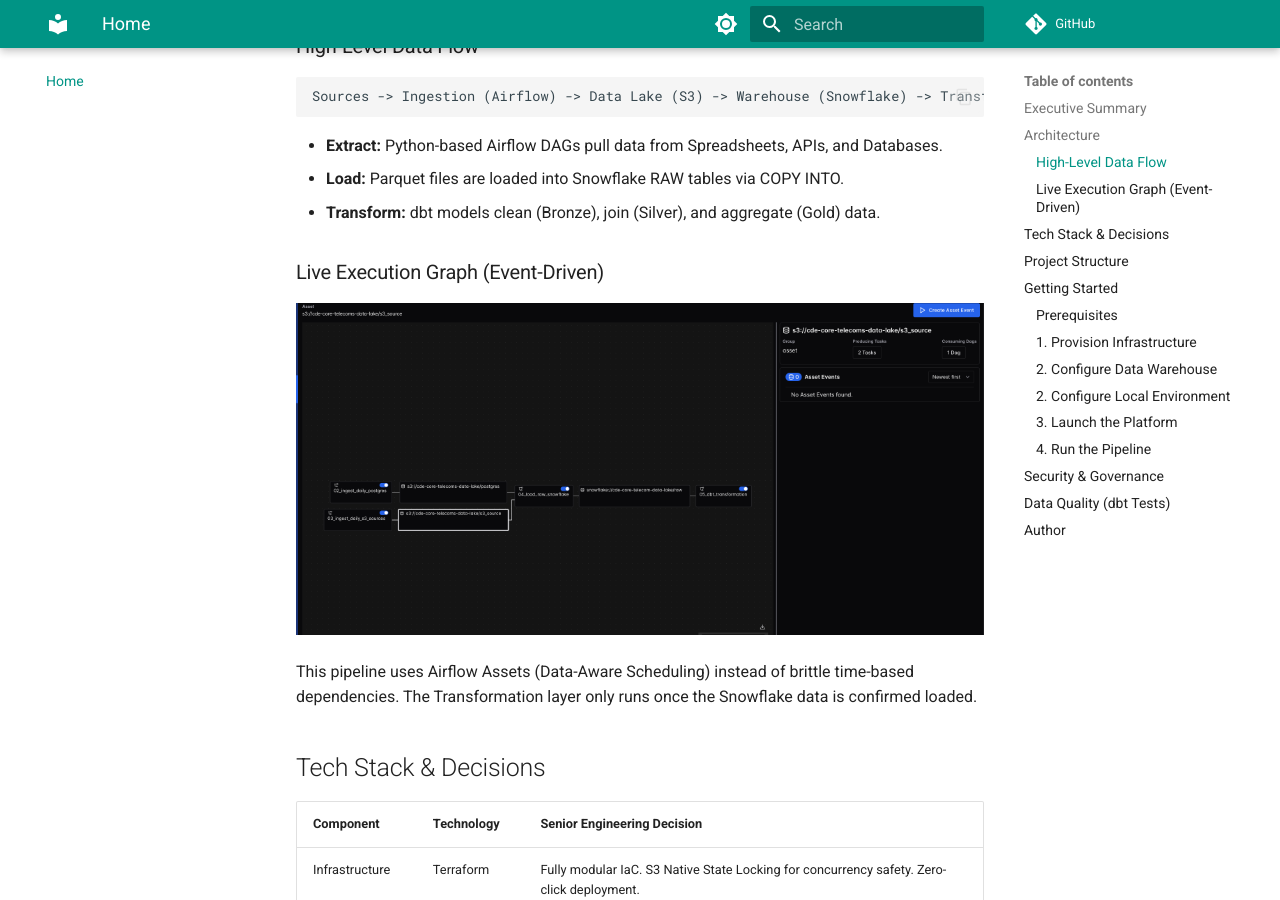
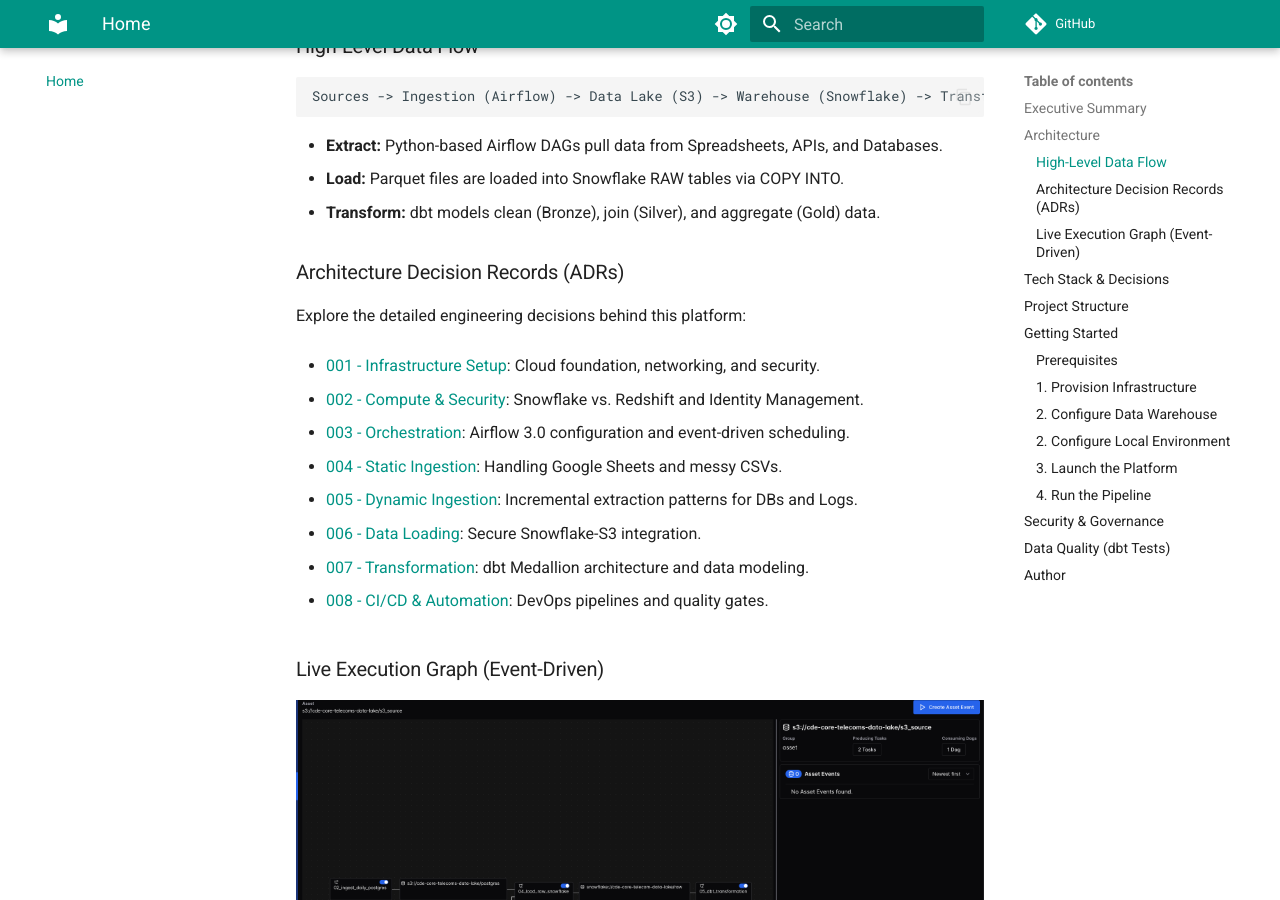
Before and after one commit to poshlovesdata/core-telecoms-data-infrastructure, an MkDocs documentation site: the page built from docs/index.md, in a window 1280 px wide and 900 px high, scrolled down 1340 px. Built offline with MkDocs 1.6.1 and Material for MkDocs 9.7.7, drawn with Linux system fonts in a browser that asks for light colours; comment, search, counter and statistics services are not loaded.

Commit message:
update pages to link other pages

```diff
--- a/docs/index.md
+++ b/docs/index.md
@@ -30,6 +30,26 @@
 - **Extract:** Python-based Airflow DAGs pull data from Spreadsheets, APIs, and Databases.
 - **Load:** Parquet files are loaded into Snowflake RAW tables via COPY INTO.
 - **Transform:** dbt models clean (Bronze), join (Silver), and aggregate (Gold) data.
+
+### Architecture Decision Records (ADRs)
+
+Explore the detailed engineering decisions behind this platform:
+
+- [001 - Infrastructure Setup](./architecture_decisions/001_infrastructure_setup.md): Cloud foundation, networking, and security.
+
+- [002 - Compute & Security](./architecture_decisions/002_compute_and_security.md): Snowflake vs. Redshift and Identity Management.
+
+- [003 - Orchestration](./architecture_decisions/003_orchestration_setup.md): Airflow 3.0 configuration and event-driven scheduling.
+
+- [004 - Static Ingestion](./architecture_decisions/004_static_data_ingestion.md): Handling Google Sheets and messy CSVs.
+
+- [005 - Dynamic Ingestion](./architecture_decisions/005_dynamic_ingestion.md): Incremental extraction patterns for DBs and Logs.
+
+- [006 - Data Loading](./architecture_decisions/006_data_loading_snowflake.md): Secure Snowflake-S3 integration.
+
+- [007 - Transformation](./architecture_decisions/007_transformation_dbt.md): dbt Medallion architecture and data modeling.
+
+- [008 - CI/CD & Automation](./architecture_decisions/008_cicd_automation.md): DevOps pipelines and quality gates.
 
 ### Live Execution Graph (Event-Driven)
 
```
Also changed, not shown: README.md (+20 -0 lines).
